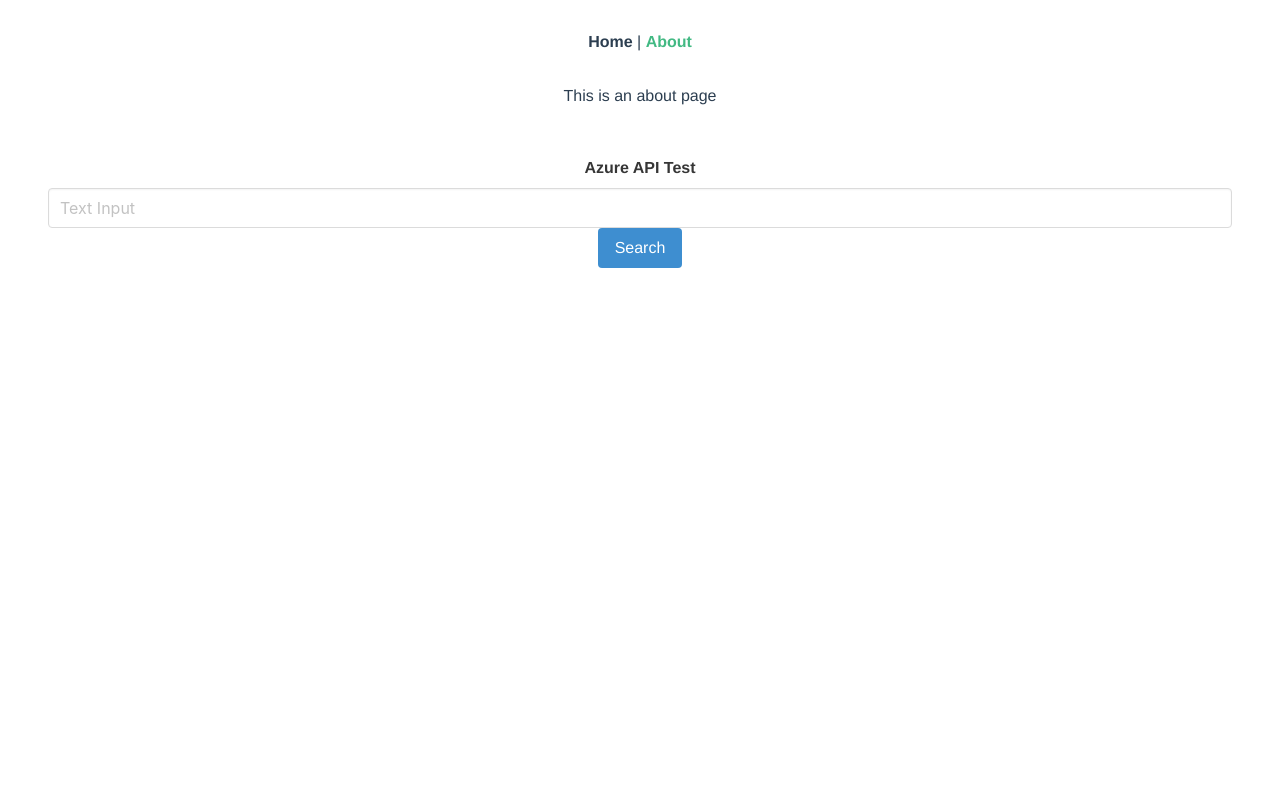
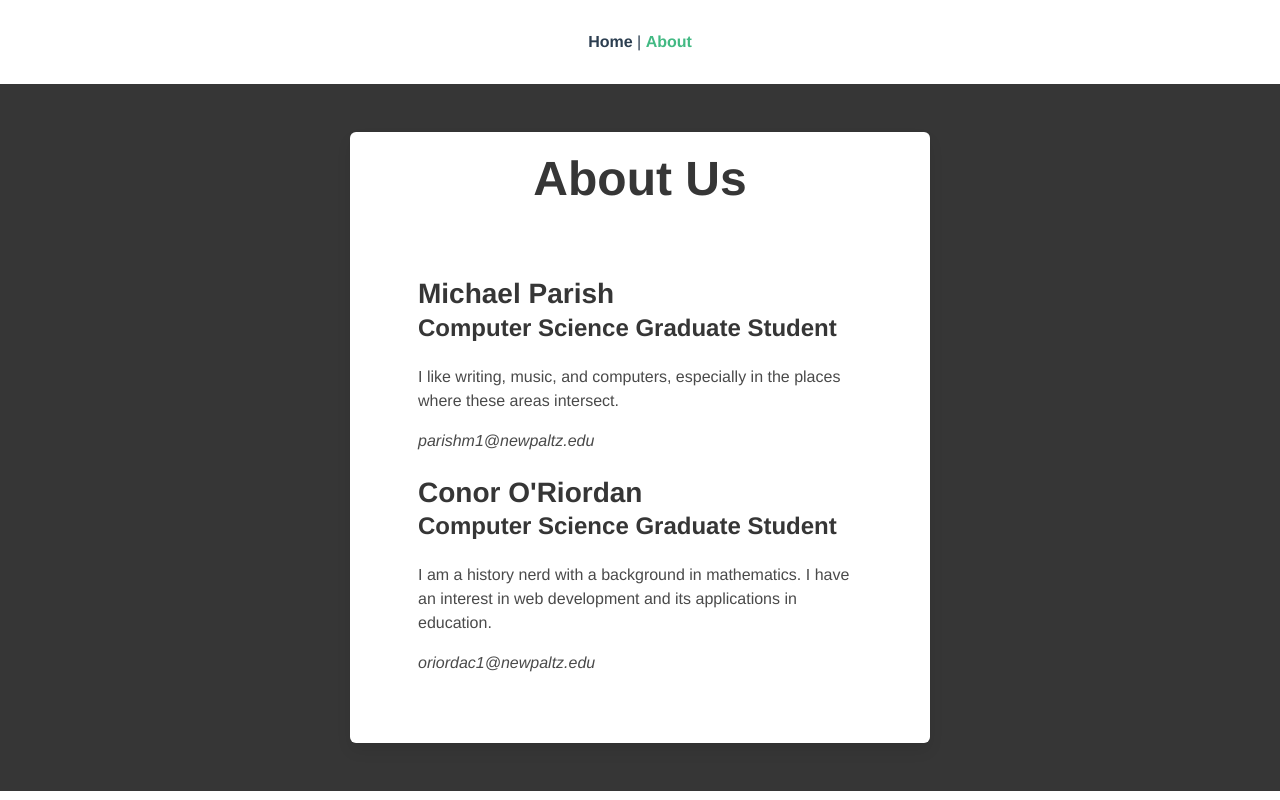
Before and after one commit to oriordac/summer_stream, a Vue app: page /about in a window 1280 px wide. Built offline with nearby package versions, Linux system fonts and the light colour scheme.

Commit message:
Update About.vue with content

```diff
--- /dev/null
+++ b/src/models/about.js
@@ -0,0 +1,18 @@
+const about = [
+    {
+        name: "Michael Parish",
+        email: "parishm1@newpaltz.edu",
+        description: "I like writing, music, and computers, especially in the places where these areas intersect."
+
+    },
+    {
+        name: "Conor O'Riordan",
+        email: "oriordac1@newpaltz.edu",
+        description: "I am a history nerd with a background in mathematics. I have an interest in web development and its applications in education."
+
+    }
+]
+
+module.exports = {
+    about
+}
--- a/src/views/About.vue
+++ b/src/views/About.vue
@@ -1,46 +1,43 @@
 <template>
-  <div class="about">
-    <h1>This is an about page</h1>
-
+<div id="about" class="has-background-dark">
     <section class="section">
-    <!-- Form to search for movie by title -->
-    <label class="label">Azure API Test</label>
-
-    <div class="field">
-      <div class="control">
-        <input class="input" type="text" placeholder="Text Input" v-model="query">
-      </div>
-      <div class="control">
-        <a class="button is-info" @click="fetchMovie">Search</a>
-      </div>
-    </div>
-    <!-- Notification containing info from a successful API call -->
-    <div class="notification" v-if="typeof movie.stream_service != 'undefined'">
-      <div class="level-item title">{{ movie.stream_service }}</div>
-      <hr>
-    </div>
+        <div class="columns">
+            <div class="column is-one-quarter-desktop"></div>
+            <div class="column is-full-mobile is-three-quarters-tablet is-half-desktop">
+                <div class="box">
+                    <div class="columns">
+                        <div class="column is-full has-text-centered">
+                            <h1 class="title is-1 has-text-dark">About Us</h1>
+                        </div>
+                    </div>
+                    <section class="section">
+                        <div class="columns">
+                            <div class="column is-full has-text-left">
+                              <div class="content" v-for="student in students" :key="student.name">
+                                <h2 class="title">{{student.name}}</h2>
+                                <h3 class="subtitle">Computer Science Graduate Student</h3>
+                                <p>{{student.description}}</p>
+                                <address>
+                                  <p>{{student.email}}</p>
+                                </address>
+                              </div>
+                            </div>
+                        </div>
+                    </section>
+                </div>
+            </div>
+            <div class="column is-one-quarter-desktop"></div>
+        </div>
     </section>
-
-  </div>
+</div>
 </template>
 
 <script>
+import about from '../models/about'
+export default {
 
-export default {
   data: () => ({
-    query: "",
-    movie: {},
-    url_base: "http://summerstream.azurewebsites.net/index.php",
-  }),
-  methods: {
-    fetchMovie () {
-      fetch(`${this.url_base}?movie_title=${this.query}`)
-      .then(res => res.json())
-      .then(body => this.setResults(body));
-    },
-    setResults (results) {
-      this.movie = results;
-    }
-  }
+    students: about.about
+  })
 }
 </script>
```
